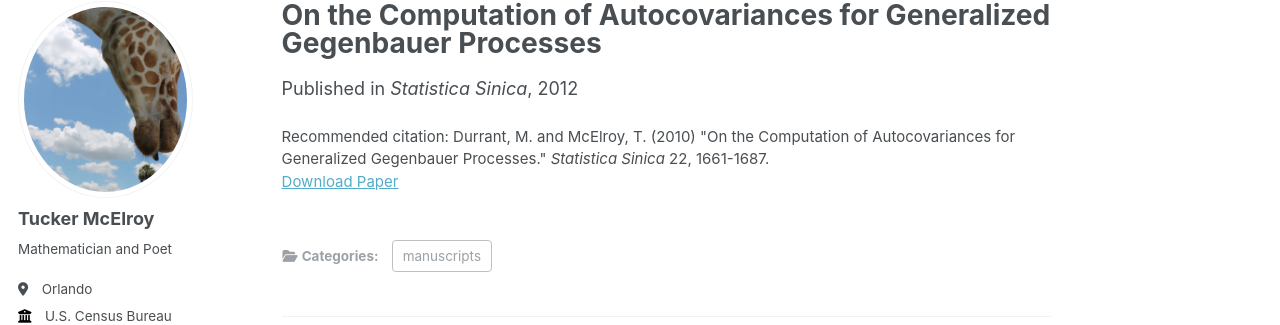
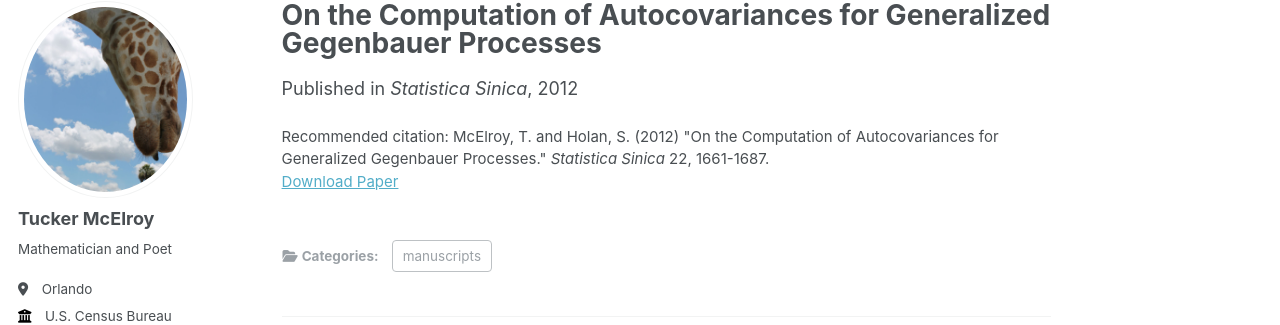
Before and after one commit to tuckermcelroy/tuckermcelroy.github.io, a Jekyll site: the page built from _publications/McElroyHolan12a.md, in a window 1280 px wide and 1040 px high. Shown: the part 105-430 px from the top of the window. Built offline with Jekyll 4.4.1, drawn with Linux system fonts in a browser that asks for light colours; some web fonts are replaced.

Commit message:
Update McElroyHolan12a.md

```diff
--- a/_publications/McElroyHolan12a.md
+++ b/_publications/McElroyHolan12a.md
@@ -8,6 +8,6 @@ date: 2012-3-01
 venue: 'Statistica Sinica'
 slidesurl:
 paperurl: 'http://tuckermcelroy.github.io/files/McElroyHoaln12SS.pdf'
-citation: 'Durrant, M. and McElroy, T. (2010) &quot;On the Computation of Autocovariances for Generalized Gegenbauer Processes.&quot;
+citation: 'McElroy, T. and Holan, S. (2012) &quot;On the Computation of Autocovariances for Generalized Gegenbauer Processes.&quot;
 <i>Statistica Sinica</i> 22, 1661-1687.'
 ---
```
